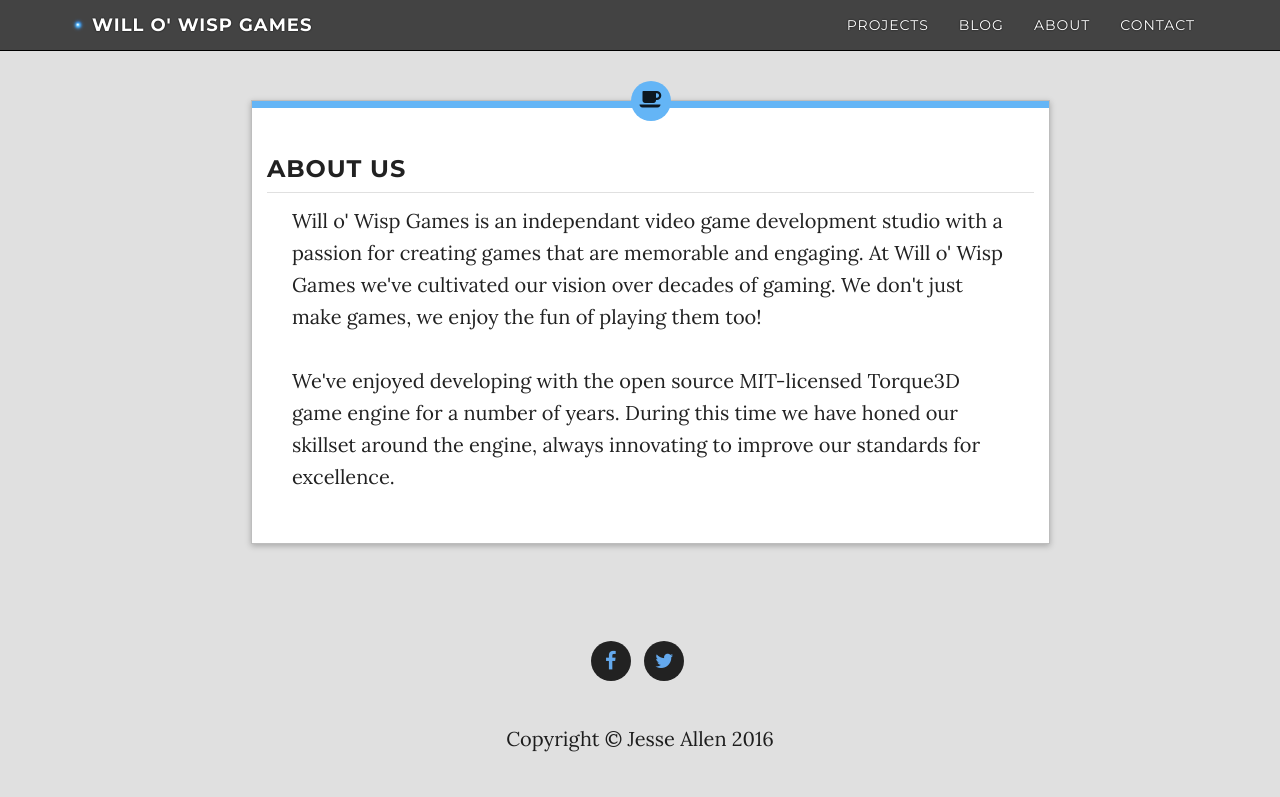
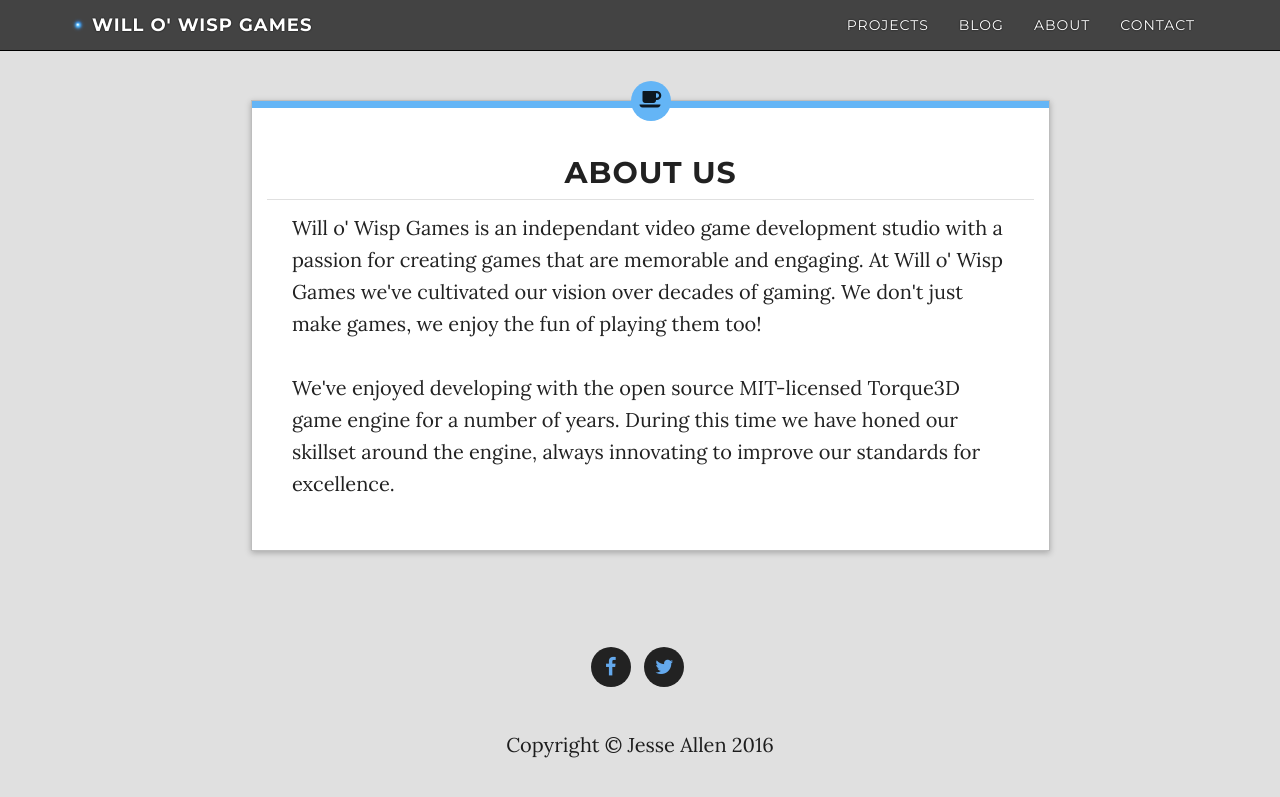
Before and after one commit to WilloWispGames/WilloWispGames.github.io, a Jekyll site: the page built from about/index.html, in a window 1280 px wide. Shown: the top 797 px of the page. Built offline with Jekyll 4.4.1, drawn with Linux system fonts in a browser that asks for light colours; nearby versions of some CDN libraries.

Commit message:
Update aboutPane.html

```diff
--- a/_includes/aboutPane.html
+++ b/_includes/aboutPane.html
@@ -7,7 +7,7 @@
 		<div class="cat-color"></div>
 			<div class="icon"><i class="fa fa-coffee"></i></div>
 			<div class="header cf"><br></div>
-			<h3 class="title">About Us</h3>
+			<h2 class="title">About Us</h2>
 			<div class="content">
 				<p>Will o' Wisp Games is an independant video game development studio with a passion for creating games that are memorable and engaging. At Will o' Wisp Games we've cultivated our vision over decades of gaming. We don't just make games, we enjoy the fun of playing them too!<br>
 				<br>
```
